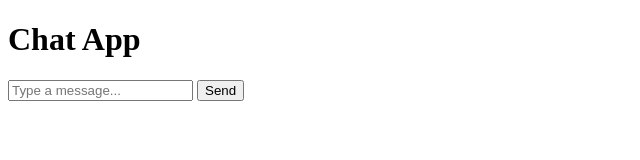
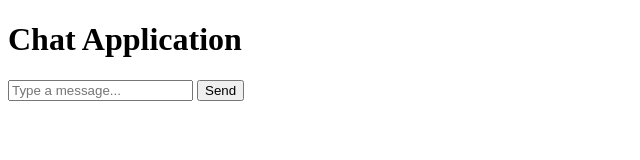
Before and after one commit to sahabulislamsifat/WebSocket, a website: page chat-app/public/index.html in a window 1280 px wide. Shown: the whole page, without its empty margins (0-640 px from the left). Drawn offline with nearby package versions, Linux system fonts and the light colour scheme; no server answers.

Commit message:
update websocket code

```diff
--- a/chat-app/public/index.html
+++ b/chat-app/public/index.html
@@ -4,7 +4,7 @@
     <title>Chat</title>
   </head>
   <body>
-    <h1>Chat App</h1>
+    <h1>Chat Application</h1>
     <input id="messageInput" placeholder="Type a message..." />
     <button id="sendButton">Send</button>
 
```
